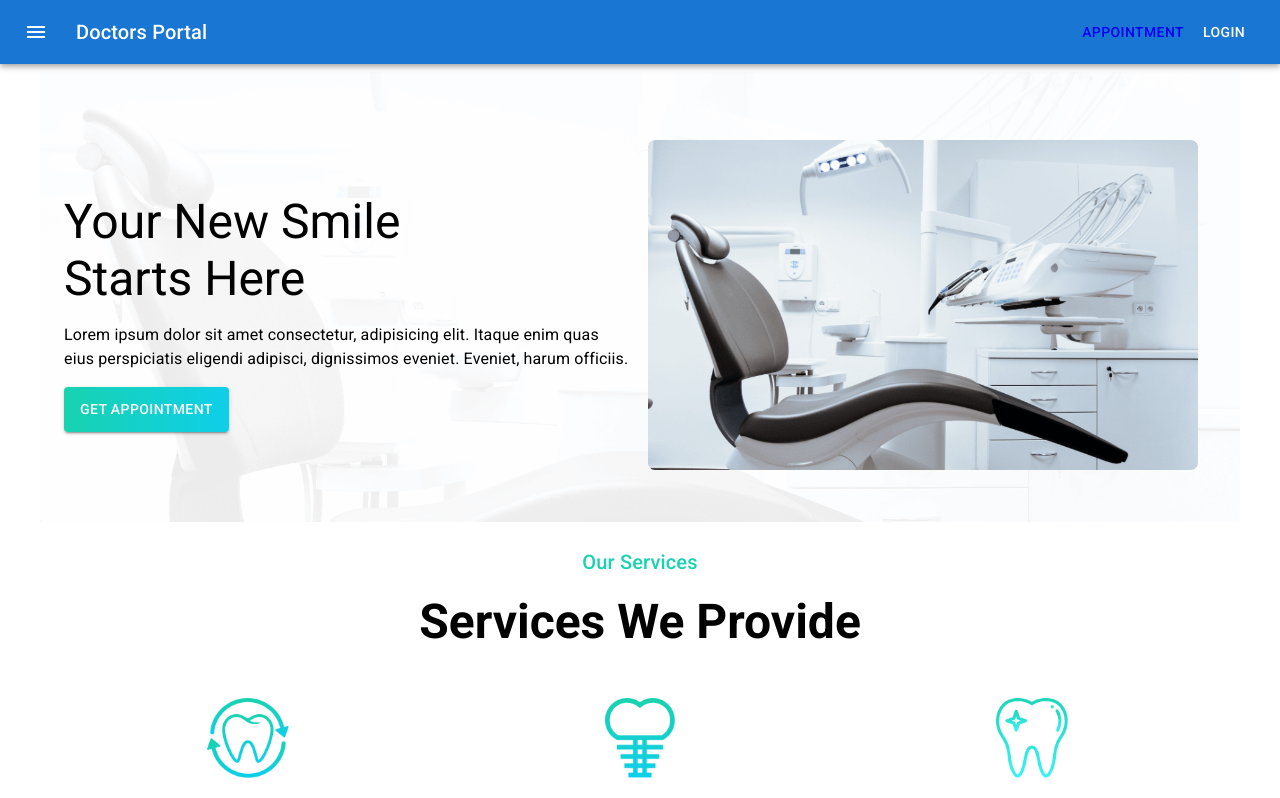
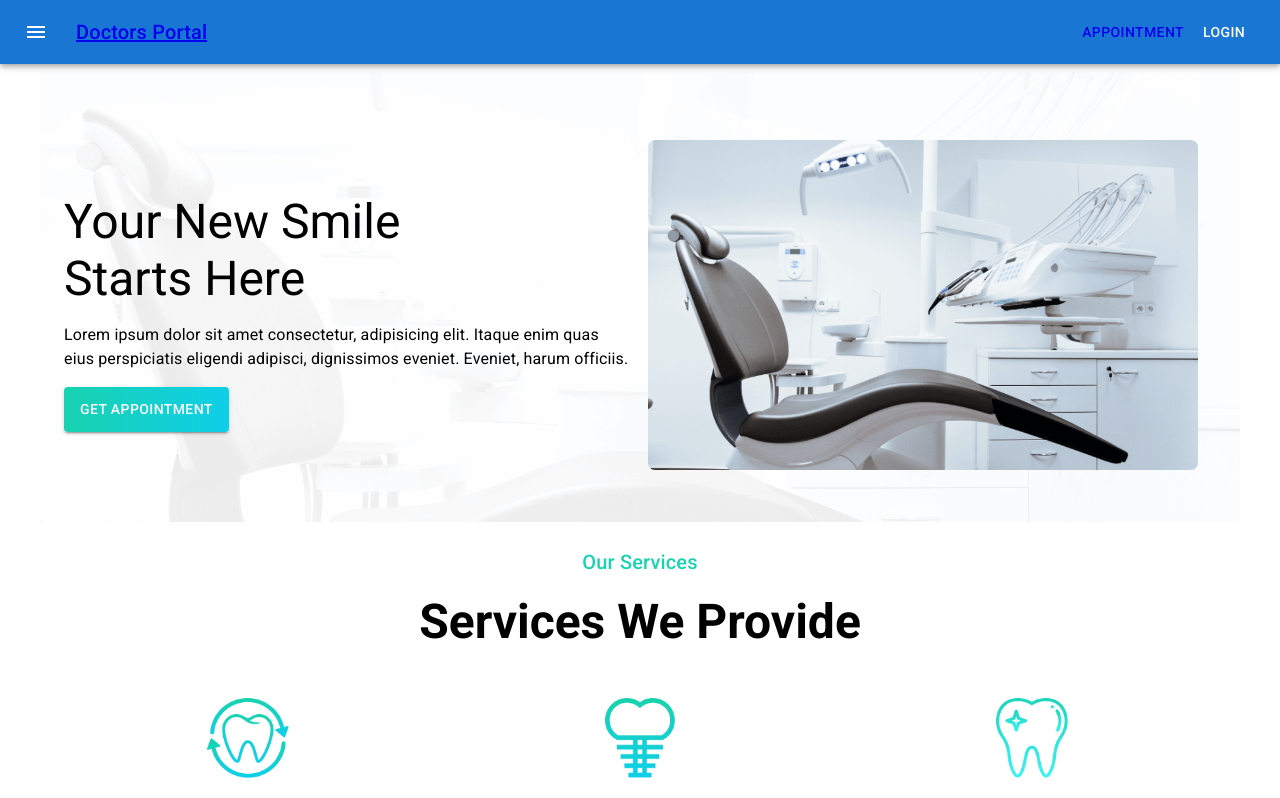
Before and after one commit to Jahid0178/Doctor-portal-client, a React (Create React App) app: page / in a window 1280 px wide. Shown: the top 798 px of the page. Built offline with nearby package versions, Linux system fonts and the light colour scheme.

Commit message:
modify navigation

```diff
--- a/src/Pages/Shared/Navigation/Navigation.js
+++ b/src/Pages/Shared/Navigation/Navigation.js
@@ -24,7 +24,7 @@ const Navigation = () => {
             <MenuIcon />
           </IconButton>
           <Typography variant="h6" component="div" sx={{ flexGrow: 1 }}>
-            Doctors Portal
+            <Link to="/home">Doctors Portal</Link>
           </Typography>
           <Link to="/appointment">
             <Button color="inherit">Appointment</Button>
```
